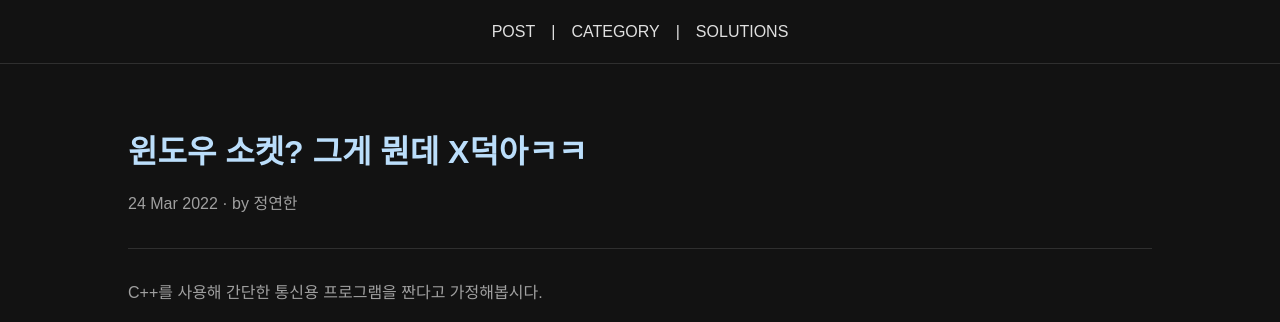
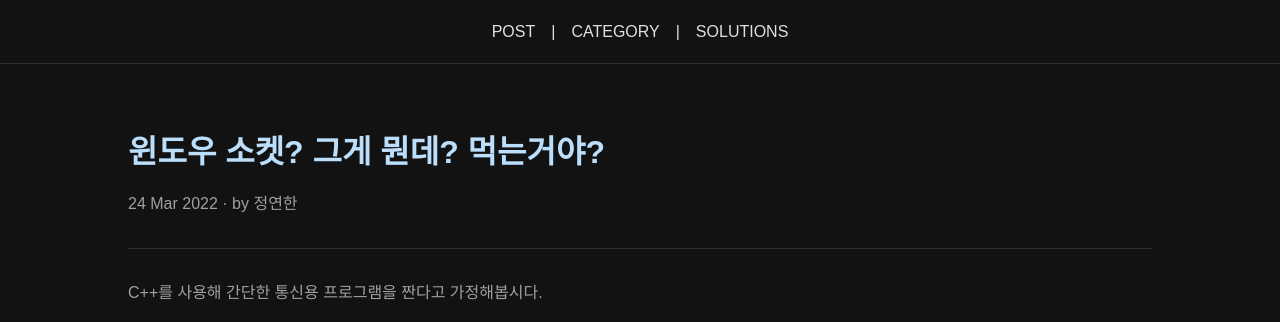
Before and after one commit to int-i/int-i.github.io, a Jekyll site: the page built from _posts/2022-03-24-socket.md, in a window 1280 px wide and 900 px high. Shown: the top 322 px of the window. Built offline with Jekyll 4.4.1, drawn with Linux system fonts in a browser that asks for light colours; some web fonts are replaced; a script that is not in the unit is left out; comment, search, counter and statistics services are not loaded.

Commit message:
Update post

```diff
--- a/_posts/2022-03-24-socket.md
+++ b/_posts/2022-03-24-socket.md
@@ -1,5 +1,5 @@
 ---
-title: "윈도우 소켓? 그게 뭔데 X덕아ㅋㅋ"
+title: "윈도우 소켓? 그게 뭔데? 먹는거야?"
 date: 2022-03-24
 author: yt4307
 category: retrospective
```
